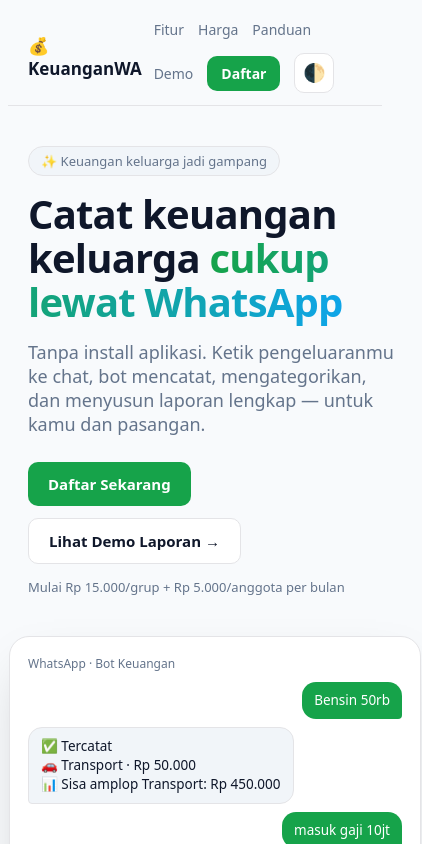
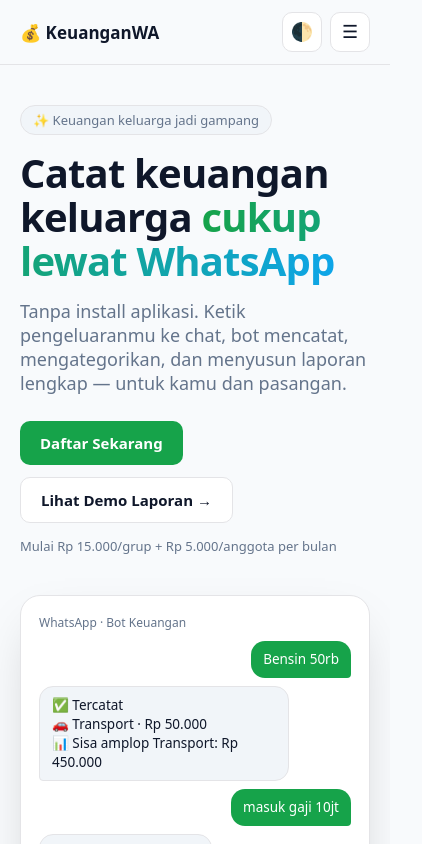
Before and after one commit to fhebriantz/dashboard-keuangan-wa, a Next.js app: page / in a window 390 px wide. Shown: the top 844 px of the page, 422 px wide, since content can reach past the window. Built offline with nearby package versions, Linux system fonts and the light colour scheme; no server answers.

Commit message:
Perbaiki layout mobile: reset box-sizing global dan navbar burger menu

```diff
--- a/src/app/MarketingNav.tsx
+++ b/src/app/MarketingNav.tsx
@@ -1,8 +1,12 @@
+'use client'
+
+import { useState } from 'react'
 import Link from 'next/link'
 import ThemeToggle from './laporan/[id]/ThemeToggle'
 
 // Navbar + tema untuk semua halaman publik (landing, panduan, demo, daftar).
 // Menyuntikkan variabel tema sekaligus agar tampilan konsisten di semua halaman.
+// Di mobile (<= 720px) menu berubah menjadi burger.
 
 const THEME_INIT = `(function(){try{var t=localStorage.getItem('laporan-theme');if(t)document.documentElement.dataset.theme=t;}catch(e){}})();`
 const THEME_CSS = `
@@ -12,9 +16,22 @@
 html{scroll-behavior:smooth}
 body{background:var(--bg)}
 a{color:inherit}
+.mkt-desktop{display:flex;align-items:center;gap:14px;flex-wrap:wrap}
+.mkt-mobile{display:none;align-items:center;gap:8px}
+.mkt-burger{display:grid;place-items:center;height:40px;width:40px;border-radius:10px;border:1px solid var(--border);background:var(--surface);color:var(--text);cursor:pointer;font-size:18px;line-height:1}
+.mkt-panel{display:none}
+@media(max-width:720px){
+  .mkt-desktop{display:none}
+  .mkt-mobile{display:flex}
+  .mkt-panel.open{display:flex;flex-direction:column;gap:2px;padding:6px 20px 14px;border-top:1px solid var(--border)}
+  .mkt-panel a{padding:11px 4px;font-size:15px;font-weight:600;color:var(--text);text-decoration:none;border-bottom:1px solid var(--border)}
+  .mkt-panel a:last-child{border-bottom:none}
+}
 `
 
 export default function MarketingNav() {
+  const [open, setOpen] = useState(false)
+
   return (
     <>
       <script dangerouslySetInnerHTML={{ __html: THEME_INIT }} />
@@ -40,10 +57,12 @@
             color: 'var(--text)',
           }}
         >
-          <Link href="/" style={{ fontWeight: 800, fontSize: 17, textDecoration: 'none' }}>
+          <Link href="/" style={{ fontWeight: 800, fontSize: 17, textDecoration: 'none' }} onClick={() => setOpen(false)}>
             💰 KeuanganWA
           </Link>
-          <div style={{ display: 'flex', alignItems: 'center', gap: 14, flexWrap: 'wrap' }}>
+
+          {/* Menu desktop */}
+          <div className="mkt-desktop">
             <Link href="/#fitur" style={link}>Fitur</Link>
             <Link href="/#harga" style={link}>Harga</Link>
             <Link href="/panduan" style={link}>Panduan</Link>
@@ -51,6 +70,29 @@
             <Link href="/daftar" style={cta}>Daftar</Link>
             <ThemeToggle />
           </div>
+
+          {/* Kontrol mobile: tema + burger */}
+          <div className="mkt-mobile">
+            <ThemeToggle />
+            <button
+              type="button"
+              className="mkt-burger"
+              aria-label={open ? 'Tutup menu' : 'Buka menu'}
+              aria-expanded={open}
+              onClick={() => setOpen((v) => !v)}
+            >
+              {open ? '✕' : '☰'}
+            </button>
+          </div>
+        </div>
+
+        {/* Panel dropdown mobile */}
+        <div className={`mkt-panel${open ? ' open' : ''}`} style={{ maxWidth: 1040, margin: '0 auto' }}>
+          <Link href="/#fitur" onClick={() => setOpen(false)}>Fitur</Link>
+          <Link href="/#harga" onClick={() => setOpen(false)}>Harga</Link>
+          <Link href="/panduan" onClick={() => setOpen(false)}>Panduan</Link>
+          <Link href="/demo" onClick={() => setOpen(false)}>Demo</Link>
+          <Link href="/daftar" onClick={() => setOpen(false)}>Daftar</Link>
         </div>
       </nav>
     </>
--- /dev/null
+++ b/src/app/globals.css
@@ -0,0 +1,33 @@
+/* Reset global — berlaku untuk semua halaman (marketing, laporan, admin, struk).
+   Tujuan utama: mencegah horizontal scroll di layar sempit (mis. 320px). */
+
+*,
+*::before,
+*::after {
+  box-sizing: border-box;
+}
+
+html {
+  -webkit-text-size-adjust: 100%;
+  /* Guard anti geser-samping. `clip` (bukan `hidden`) tidak membuat scroll
+     container sehingga navbar `position: sticky` tetap berfungsi. */
+  overflow-x: clip;
+}
+
+body {
+  margin: 0;
+  min-height: 100vh;
+  overflow-x: clip;
+  /* Cegah kata/URL panjang tanpa spasi mendorong lebar melewati viewport. */
+  overflow-wrap: break-word;
+  word-break: break-word;
+}
+
+/* Media tidak boleh melebihi kontainernya. Canvas Chart.js sengaja dilewati
+   (responsive:true mengatur ukurannya sendiri; memaksa height:auto merusak grafik). */
+img,
+svg,
+video {
+  max-width: 100%;
+  height: auto;
+}
--- a/src/app/layout.tsx
+++ b/src/app/layout.tsx
@@ -1,6 +1,13 @@
+import './globals.css'
+
 export const metadata = {
   title: 'Dashboard Keuangan WA',
   description: 'Catat keuangan keluarga lewat WhatsApp',
+}
+
+export const viewport = {
+  width: 'device-width',
+  initialScale: 1,
 }
 
 export default function RootLayout({
```
Also changed, not shown: 1 other file (tests, documents, lock files or other folders).
